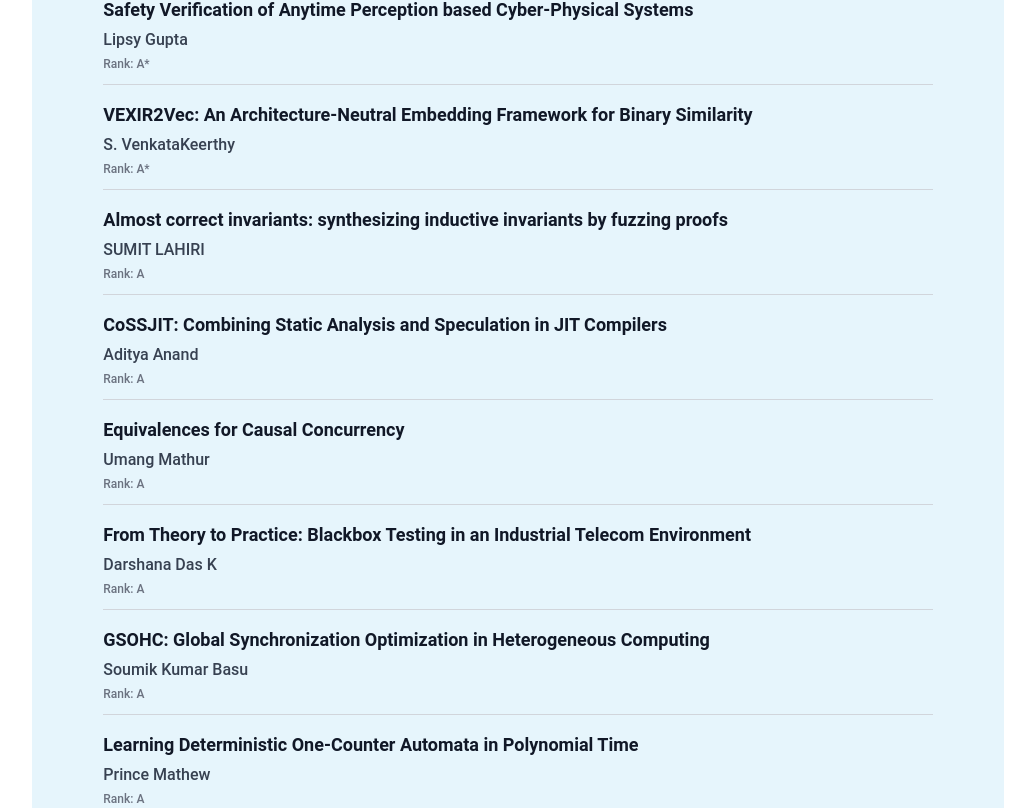
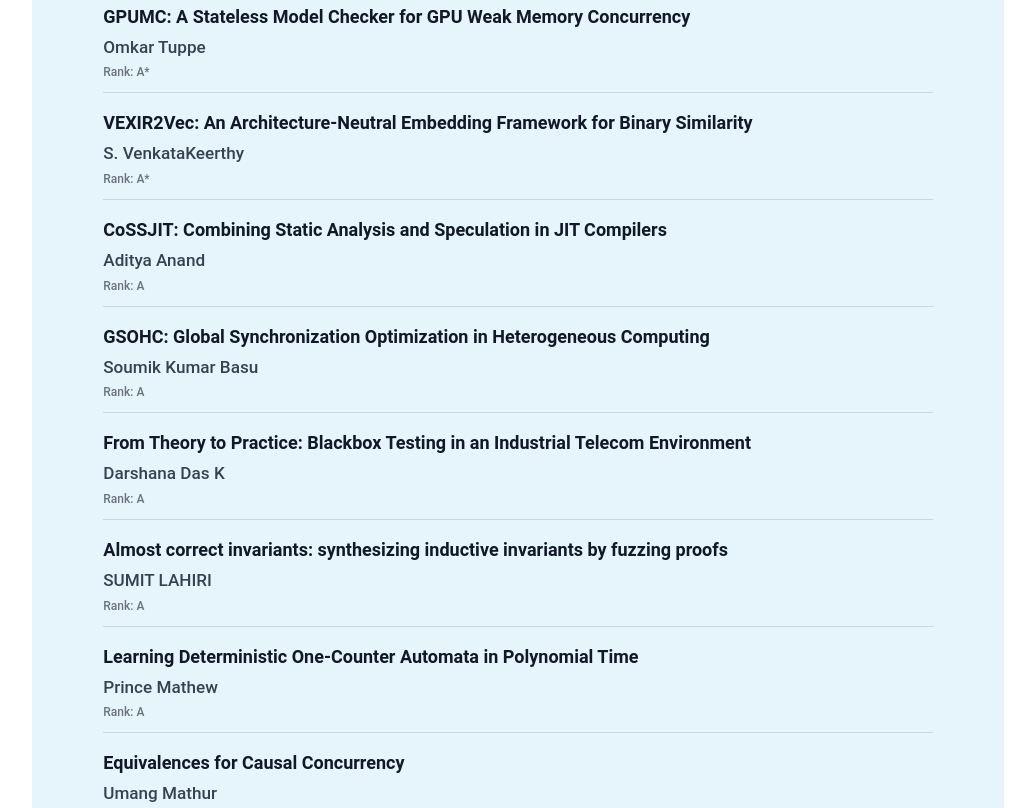
Before and after one commit to RajivDalal/RHPL, a React (Vite) app in the folder rhpl-web/: page /approved_proposals in a window 1280 px wide. Shown: the part 972-1780 px from the top of the page, without its empty margins (122-1157 px from the left). Built offline with nearby package versions, Linux system fonts and the light colour scheme; a web font is replaced by a local one.

Commit message:
Font changes

```diff
--- a/rhpl-web/src/pages/approved_proposals.jsx
+++ b/rhpl-web/src/pages/approved_proposals.jsx
@@ -1,25 +1,34 @@
 import proposals from '../data/proposal_data.js';
 
 const Approved_proposals = () => {
-  // Define custom rank order
-  const rankOrder = ["A*", "A", "B", "N", "U"];
+  // Define the rank order priority
+  const rankOrder = { "A*": 1, "A": 2, "B": 3, "N": 4, "U": 5 };
 
-  // Sort by rank first, then alphabetically
-  const sortByRankThenTitle = (a, b) => {
-    const rankA = rankOrder.indexOf(a["Rank"]) === -1 ? rankOrder.length : rankOrder.indexOf(a["Rank"]);
-    const rankB = rankOrder.indexOf(b["Rank"]) === -1 ? rankOrder.length : rankOrder.indexOf(b["Rank"]);
+  // Helper function to extract last name
+  const getLastName = (name) => {
+    if (!name) return "";
+    const parts = name.trim().split(" ");
+    return parts[parts.length - 1].toLowerCase();
+  };
 
-    if (rankA !== rankB) return rankA - rankB;
-    return a["Title of your proposal"].localeCompare(b["Title of your proposal"]);
+  // Sorting function based on rank and then last name
+  const sortByRankAndName = (a, b) => {
+    const rankA = rankOrder[a["Rank"]] || 6;
+    const rankB = rankOrder[b["Rank"]] || 6;
+
+    if (rankA !== rankB) return rankA - rankB; // sort by rank
+    return getLastName(a["Name of the presenter"]).localeCompare(
+      getLastName(b["Name of the presenter"])
+    ); // sort by last name
   };
 
   const talks = proposals
     .filter((p) => p["Select an appropriate category for your proposal"] === "Talk")
-    .sort(sortByRankThenTitle);
+    .sort(sortByRankAndName);
 
   const posters = proposals
     .filter((p) => p["Select an appropriate category for your proposal"] === "Poster")
-    .sort(sortByRankThenTitle);
+    .sort(sortByRankAndName);
 
   const ProposalList = ({ data }) => (
     <ul className="space-y-4">
@@ -28,7 +37,7 @@ const Approved_proposals = () => {
           <div className="font-semibold text-gray-900 text-lg">
             {item["Title of your proposal"]}
           </div>
-          <div className="text-base text-gray-700 mt-1 capitalize">
+          <div className="text-[1.07rem] text-gray-700 mt-1 capitalize font-medium">
             {item["Name of the presenter"]}
           </div>
           {item["Rank"] && (
```
